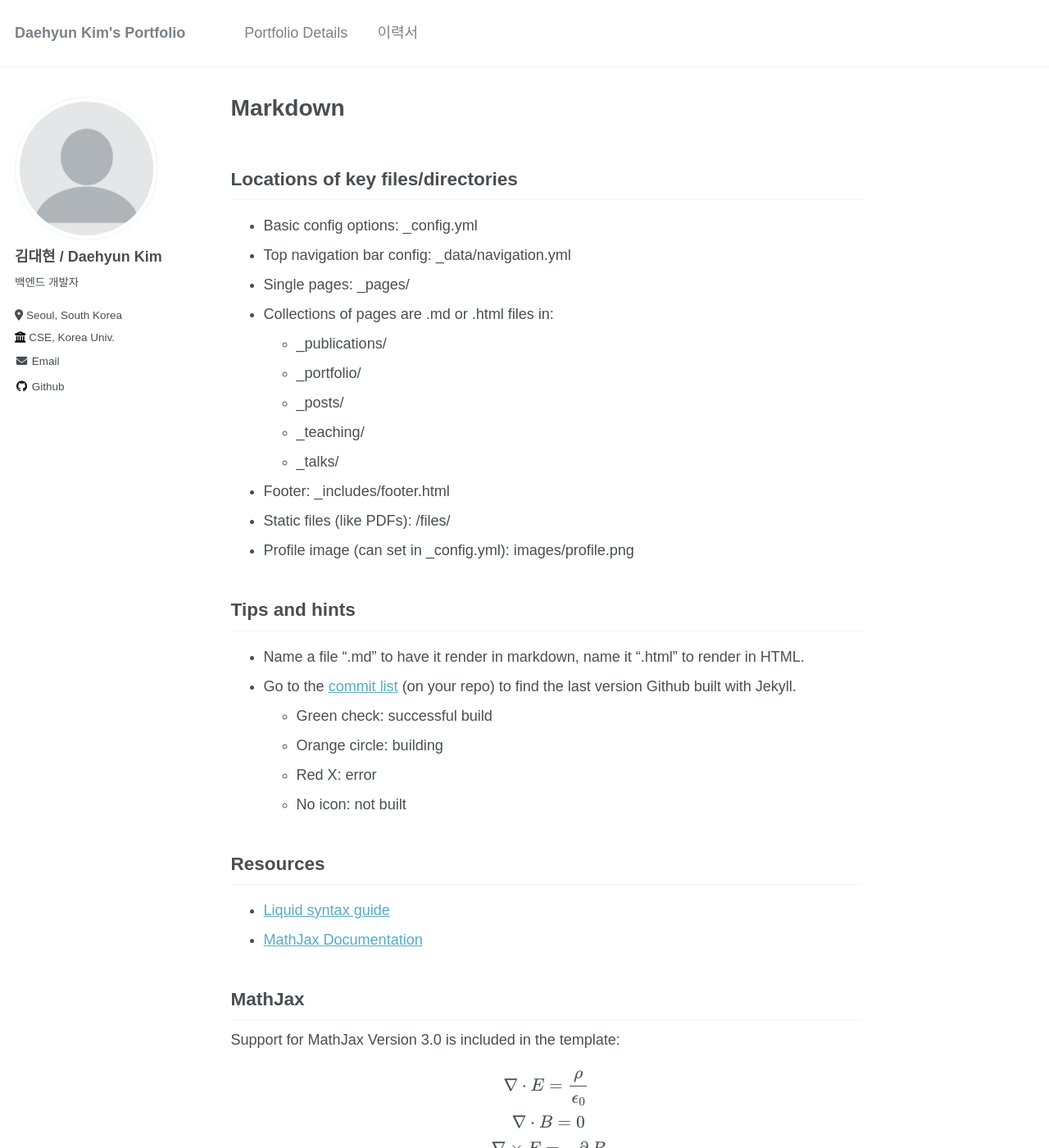
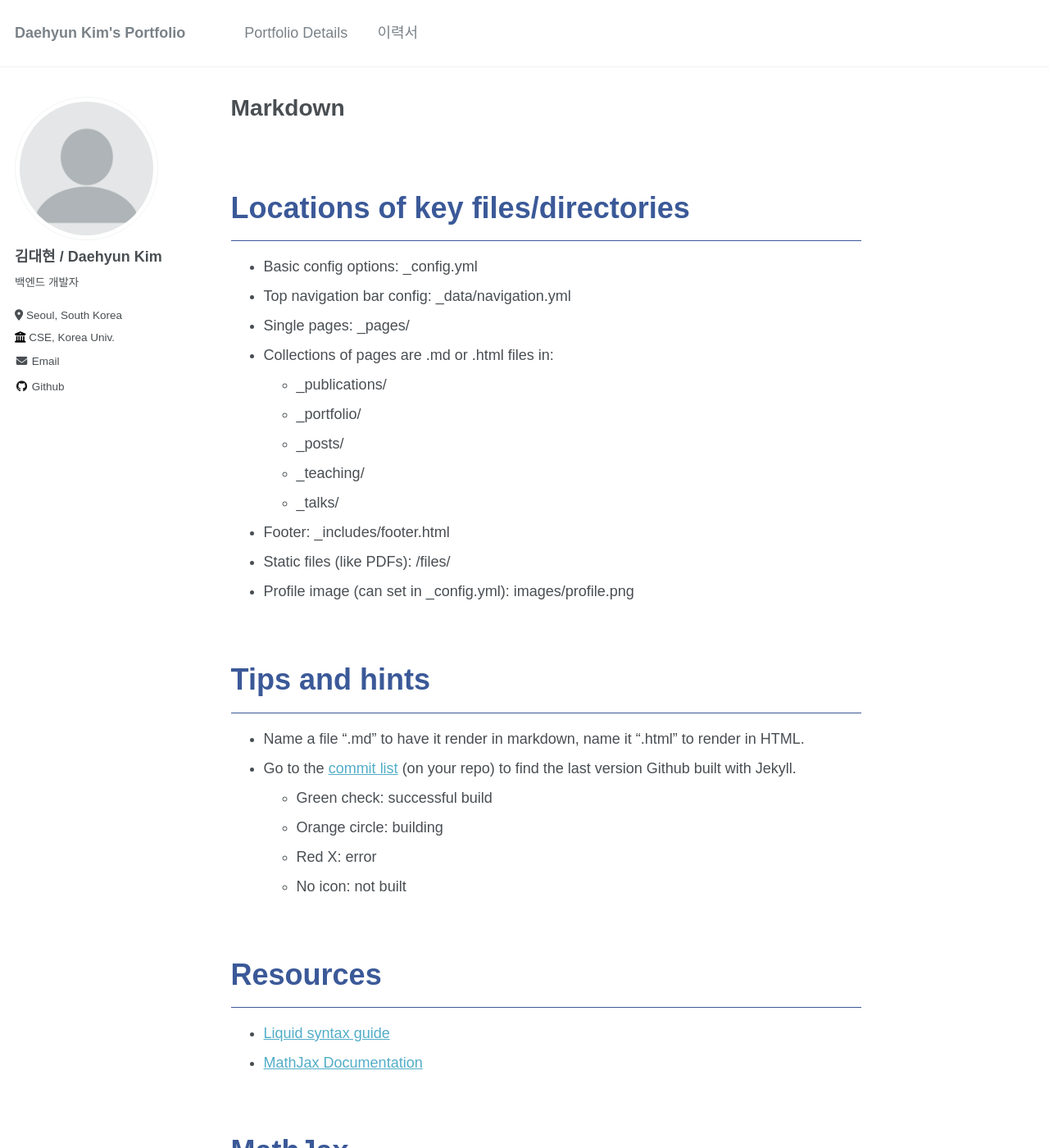
Before and after one commit to vimkim/vimkim.github.io, a Jekyll site: the page built from _pages/markdown.md, in a window 1280 px wide and 1400 px high. Shown: the whole window at 82% size. Built offline with Jekyll 4.4.1, drawn with Linux system fonts in a browser that asks for light colours; some web fonts are replaced.

Commit message:
css for h2

```diff
--- a/assets/css/main.scss
+++ b/assets/css/main.scss
@@ -53,8 +53,16 @@ body, button, input, select, textarea {
 
 
 h1, h2, h3, h4, h5, h6 {
+  line-height: 1.2;
   font-family: 'Pretendard-Regular', sans-serif;
-  font-weight: 700; /* Assuming you want headings to be bold */
+  font-weight: 800; /* Assuming you want headings to be bold */
+}
+
+.page__content h2 {
+  font-size: 2.0em;
+  margin-top: 2em;
+  color: #3b5998;
+  border-bottom: 1px solid #3b5998;
 }
 
 p, a, li, span, label { /* Add any other tags as needed */
```
